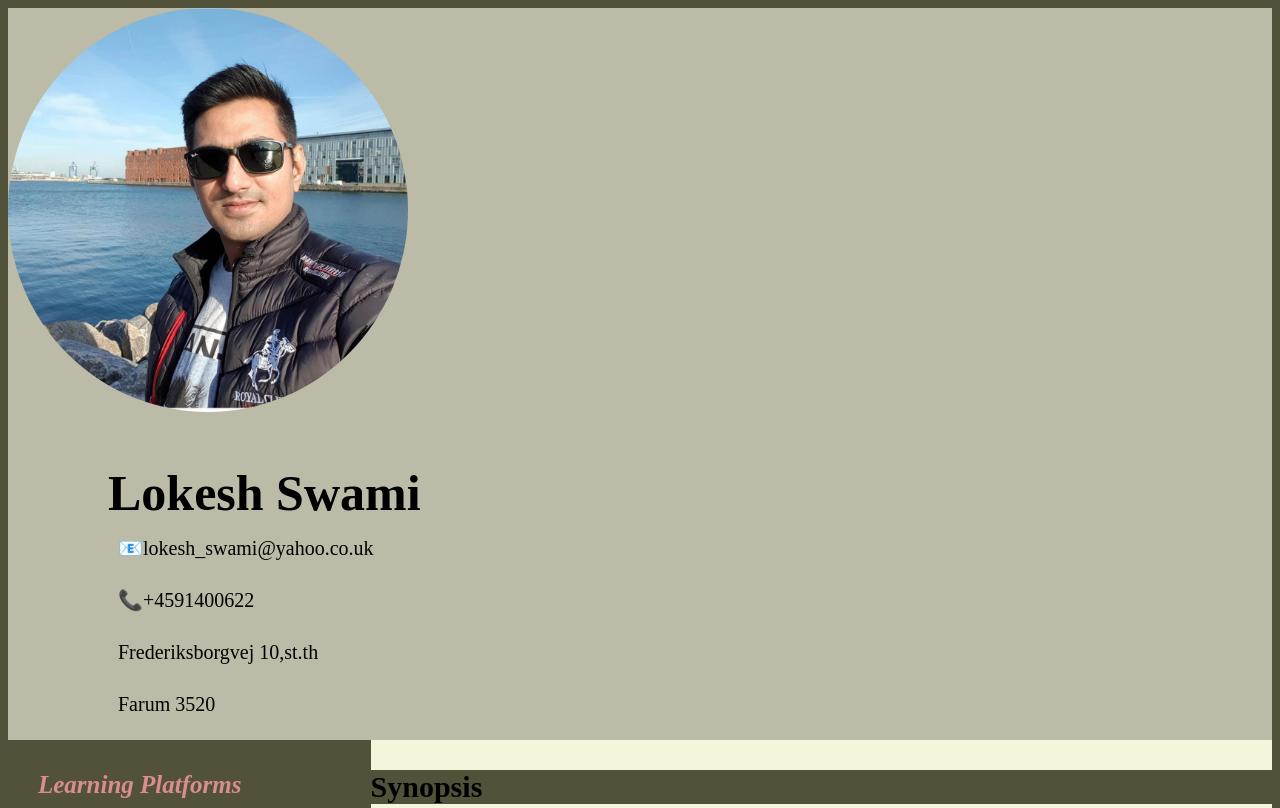
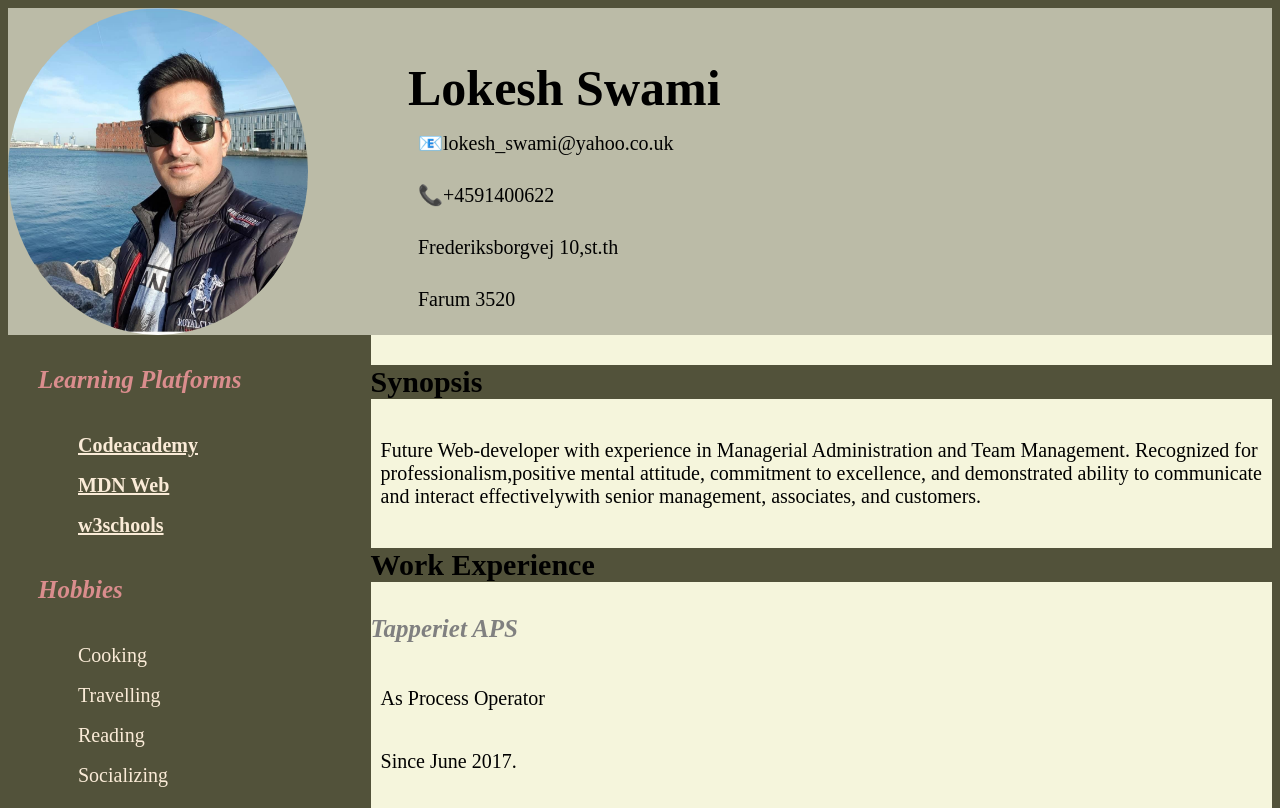
Before and after one commit to Lokesh-sw/hyf-homework, a plain HTML site: page html-css/week1/index.html in a window 1280 px wide. Shown: the top 808 px of the page. Drawn offline with Linux system fonts and the light colour scheme.

Commit message:
HTML/CSS week 1 homework

```diff
--- a/html-css/week1/index.html
+++ b/html-css/week1/index.html
@@ -13,7 +13,7 @@
     <header>
 
 
-      <img class="img" src="new-pick.jpg" width="400" alt="profile-picture">
+      <img class="img" src="new-pick.jpg" width="300" alt="profile-picture">
         <div class="head">
           <h1>Lokesh Swami</h1>
           <p class="para">&#128231;lokesh_swami@yahoo.co.uk</p>
--- a/html-css/week1/style.css
+++ b/html-css/week1/style.css
@@ -11,8 +11,8 @@ body{
 
 
 header{
-
-
+    display: flex;
+    box-sizing: content-box;
     color:black;
     width: auto;
     background:rgb(187, 187, 167);
```
